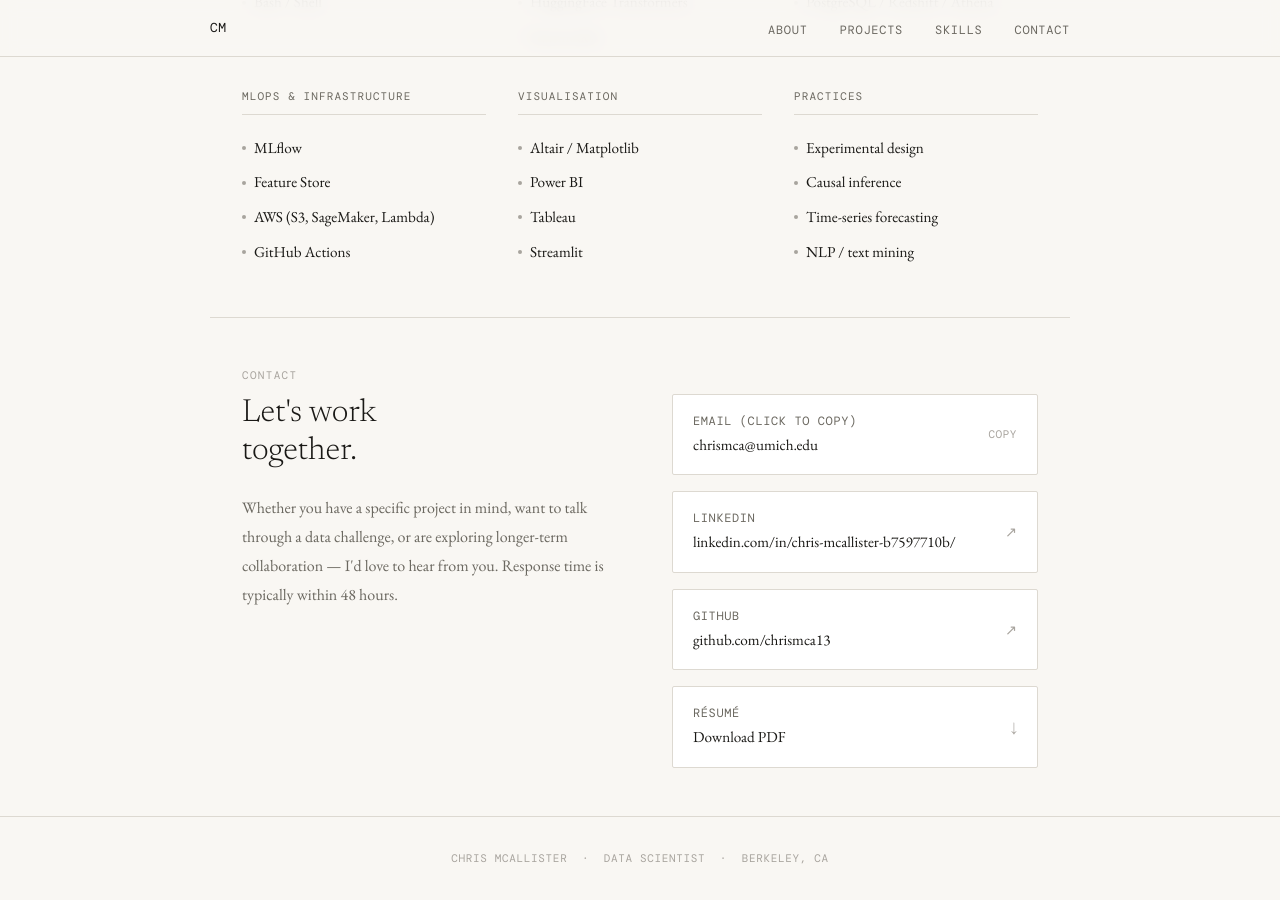
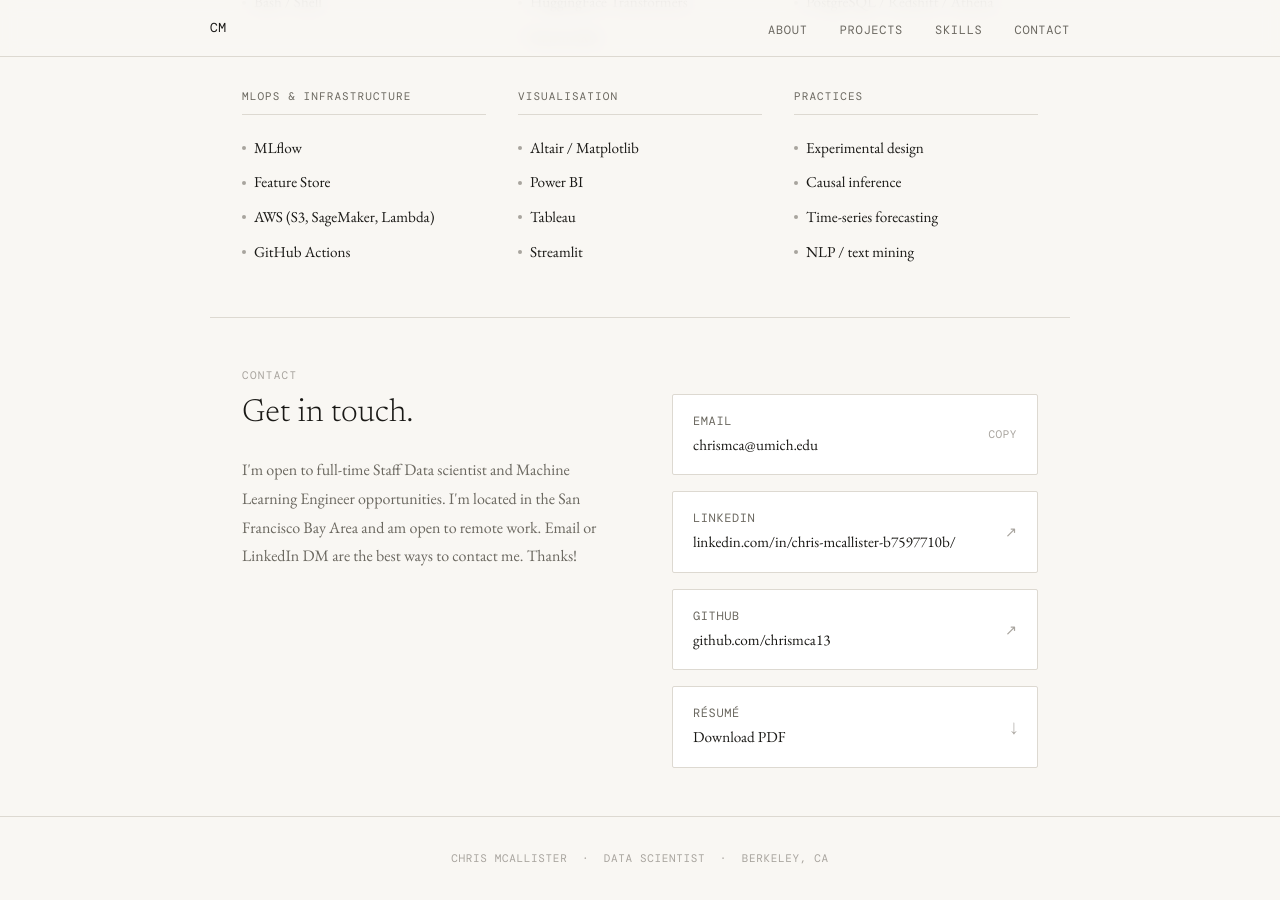
Before and after one commit to chrismca13/chrismca13.github.io, a Jekyll site: the page built from index.html, in a window 1280 px wide and 900 px high, scrolled down 1952 px. Built offline with Jekyll 4.4.1, drawn with Linux system fonts in a browser that asks for light colours.

Commit message:
Update contact header

```diff
--- a/index.html
+++ b/index.html
@@ -794,17 +794,16 @@ layout: null
     <p class="section-label">Contact</p>
     <div class="contact-inner">
       <div>
-        <h2>Let's work<br>together.</h2>
+        <h2>Get in touch.</h2>
         <p class="contact-desc">
-          Whether you have a specific project in mind, want to talk through a data
-          challenge, or are exploring longer-term collaboration — I'd love to hear
-          from you. Response time is typically within 48 hours.
+          I'm open to full-time Staff Data scientist and Machine Learning Engineer opportunities.
+          I'm located in the San Francisco Bay Area and am open to remote work. Email or LinkedIn DM are the best ways to contact me. Thanks!
         </p>
       </div>
       <div class="contact-links">
         <a href="#" onclick="copyEmail(event)" class="contact-link" style="cursor: copy;">
         <div>
-          <p class="contact-link-label">Email (Click to copy)</p>
+          <p class="contact-link-label">Email</p>
           <p class="contact-link-value">chrismca@umich.edu</p>
         </div>
         <span class="contact-link-arrow" id="email-copy-btn" style="font-family: var(--mono); font-size: 11px; letter-spacing: 0.05em; text-transform: uppercase;">Copy</span>
```
